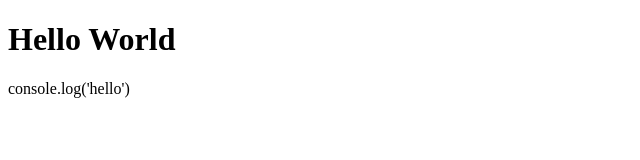
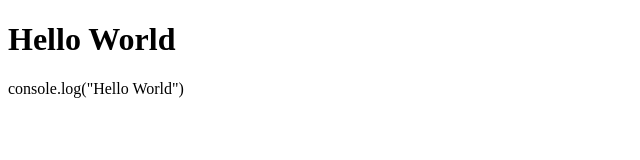
Before and after one commit to Zedan637/redux, a React (Create React App) app in the folder redux-app/: page / in a window 1280 px wide. Shown: the top 160 px of the page, without its empty margins (0-640 px from the left). Built offline with nearby package versions, Linux system fonts and the light colour scheme.

Commit message:
added console message

```diff
--- a/redux-app/src/App.js
+++ b/redux-app/src/App.js
@@ -4,7 +4,7 @@ function App() {
   return (
     <div>
       <h1>Hello World</h1>
-      console.log('hello')
+      console.log("Hello World")
     </div>
   );
 }
```
